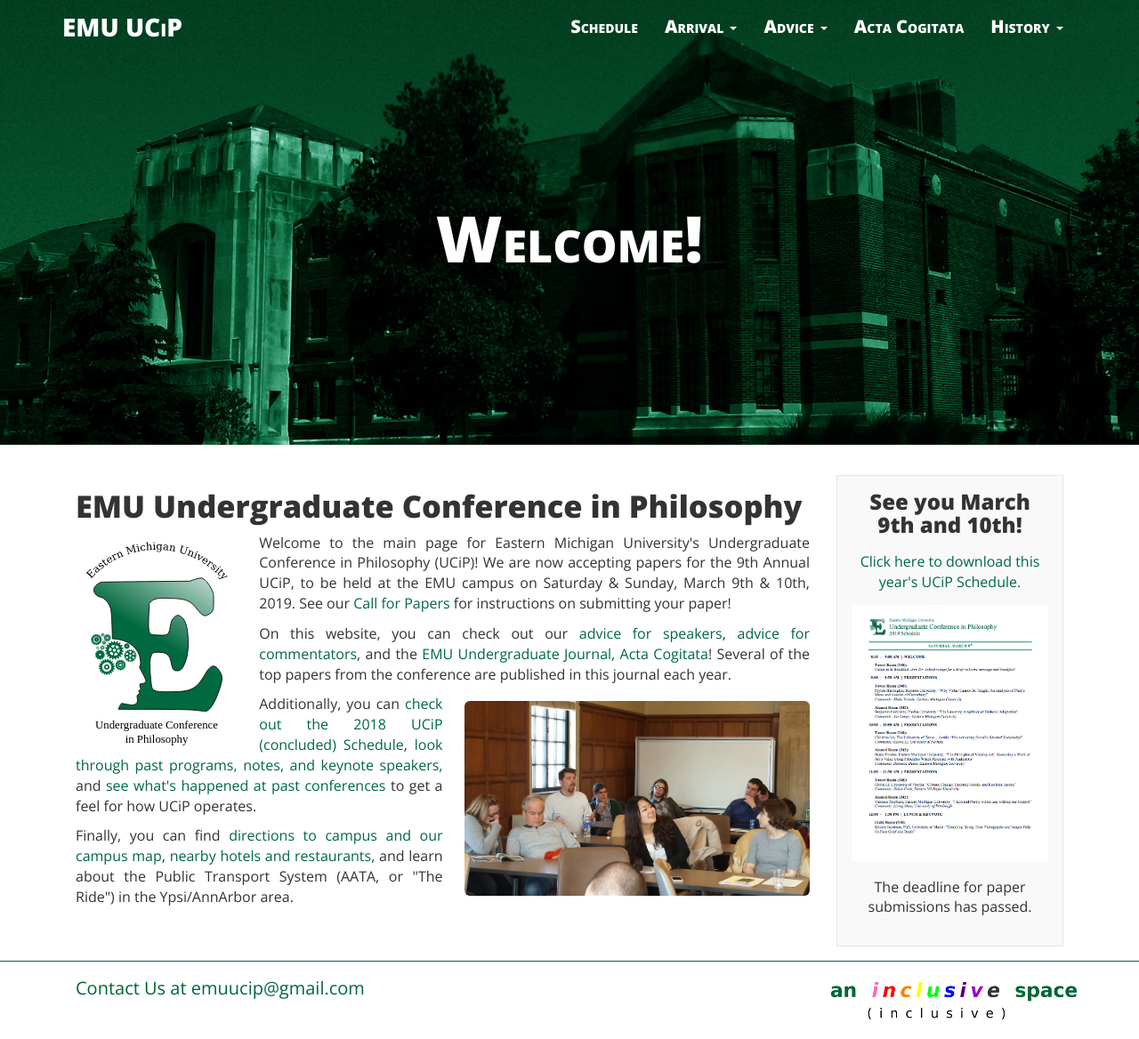
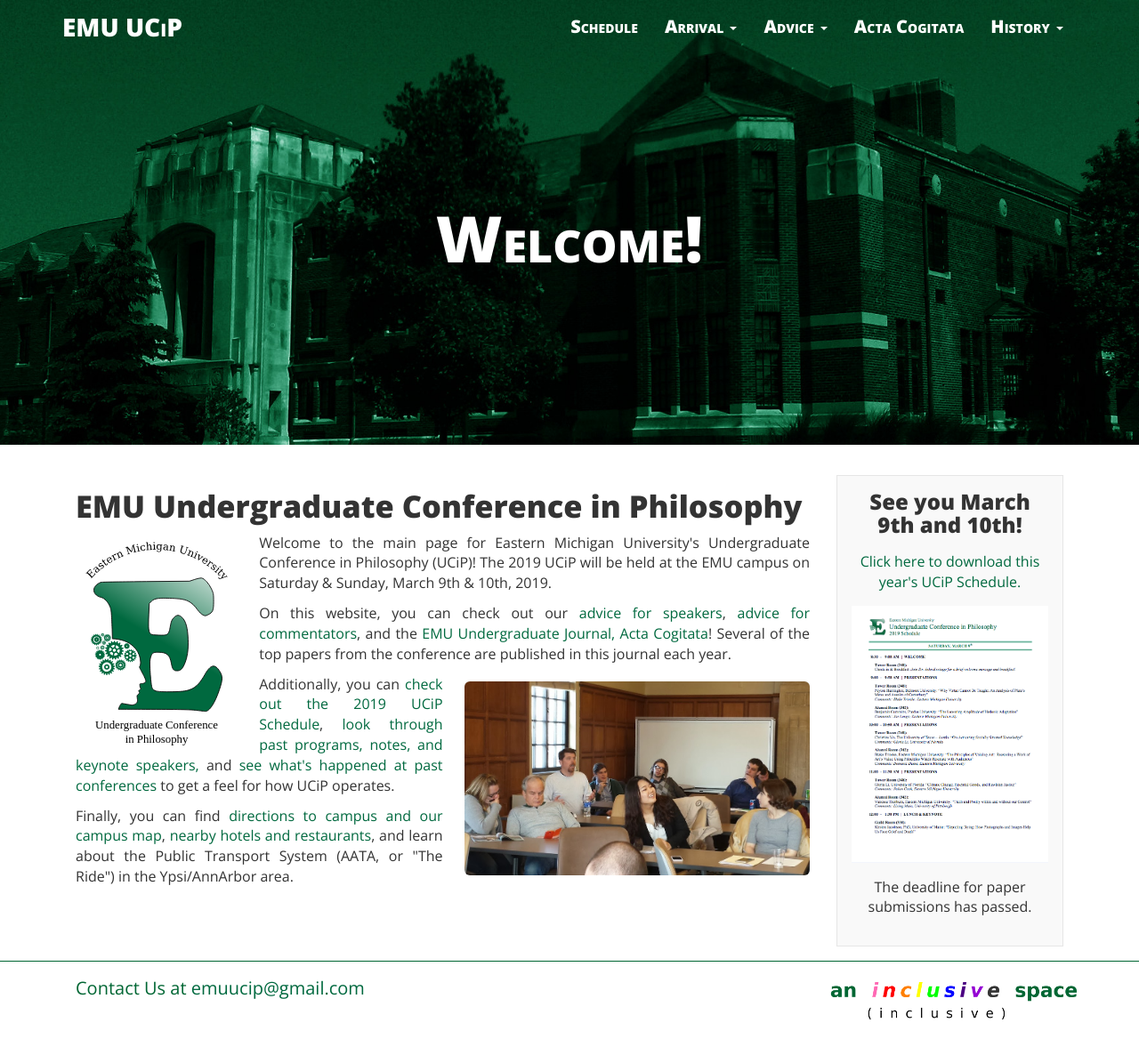
Before and after one commit to ucip/ucip.github.io, a Jekyll site: the page built from index.html, in a window 1280 px wide. Shown: the whole page at 89% size. Built offline with Jekyll 4.4.1, drawn with Linux system fonts in a browser that asks for light colours; nearby versions of some CDN libraries.

Commit message:
updating home page

```diff
--- a/index.html
+++ b/index.html
@@ -10,13 +10,13 @@
     <div class="col-sm-3 img-div-left">
       <img class="img-responsive img-rounded hidden-xs hidden-print" src="{{ site.baseurl }}/img/logo.svg">
     </div>
-    <p class="text-justify">Welcome to the main page for Eastern Michigan University's Undergraduate Conference in Philosophy (UCiP)! We are now accepting papers for the 9th Annual UCiP, to be held at the EMU campus on Saturday & Sunday, March 9th & 10th, 2019. See our <a href="{{ site.baseurl }}/cfp/">Call for Papers</a> for instructions on submitting your paper!</p>
+    <p class="text-justify">Welcome to the main page for Eastern Michigan University's Undergraduate Conference in Philosophy (UCiP)! The 2019 UCiP will be held at the EMU campus on Saturday & Sunday, March 9th & 10th, 2019. <!--See our <a href="{{ site.baseurl }}/cfp/">Call for Papers</a> for instructions on submitting your paper!--></p>
     <!--<p><small><b>Note:</b> The Call for Papers is generally released at the end of October or early November. Papers selected for presentation will be announced by the end of January. The UCiP Schedule will be available shortly thereafter.</small></p>-->
     <p class="text-justify">On this website, you can check out our <a href="{{ site.baseurl }}/advice/speakers/">advice for speakers</a>, <a href="{{ site.baseurl }}/advice/commentators/">advice for commentators</a>, and the <a href="{{ site.baseurl }}/journal/">EMU Undergraduate Journal, Acta Cogitata</a>! Several of the top papers from the conference are published in this journal each year.</p>
     <div class="col-sm-6 img-div-right">
       <img class="img-responsive img-rounded hidden-xs hidden-print" src="{{ site.baseurl }}/img/img_6.jpg">
     </div>
-    <p class="text-justify">Additionally, you can <a href="{{ site.baseurl }}/schedule/">check out the 2018 UCiP (concluded) Schedule</a>, <a href="{{ site.baseurl }}/history/">look through past programs, notes, and keynote speakers,</a> and <a href="{{ site.baseurl }}/gallery/">see what's happened at past conferences</a> to get a feel for how UCiP operates.</p>
+    <p class="text-justify">Additionally, you can <a href="{{ site.baseurl }}/schedule/">check out the 2019 UCiP Schedule</a>, <a href="{{ site.baseurl }}/history/">look through past programs, notes, and keynote speakers,</a> and <a href="{{ site.baseurl }}/gallery/">see what's happened at past conferences</a> to get a feel for how UCiP operates.</p>
     <p class="text-justify">Finally, you can find <a href="{{ site.baseurl }}/arrival/maps/">directions to campus and our campus map</a>, <a href="{{ site.baseurl }}/arrival/hotels/">nearby hotels and restaurants</a>, and learn about the Public Transport System (AATA, or "The Ride") in the Ypsi/AnnArbor area.</p>
   </div>
   {% include box.html %}
```
